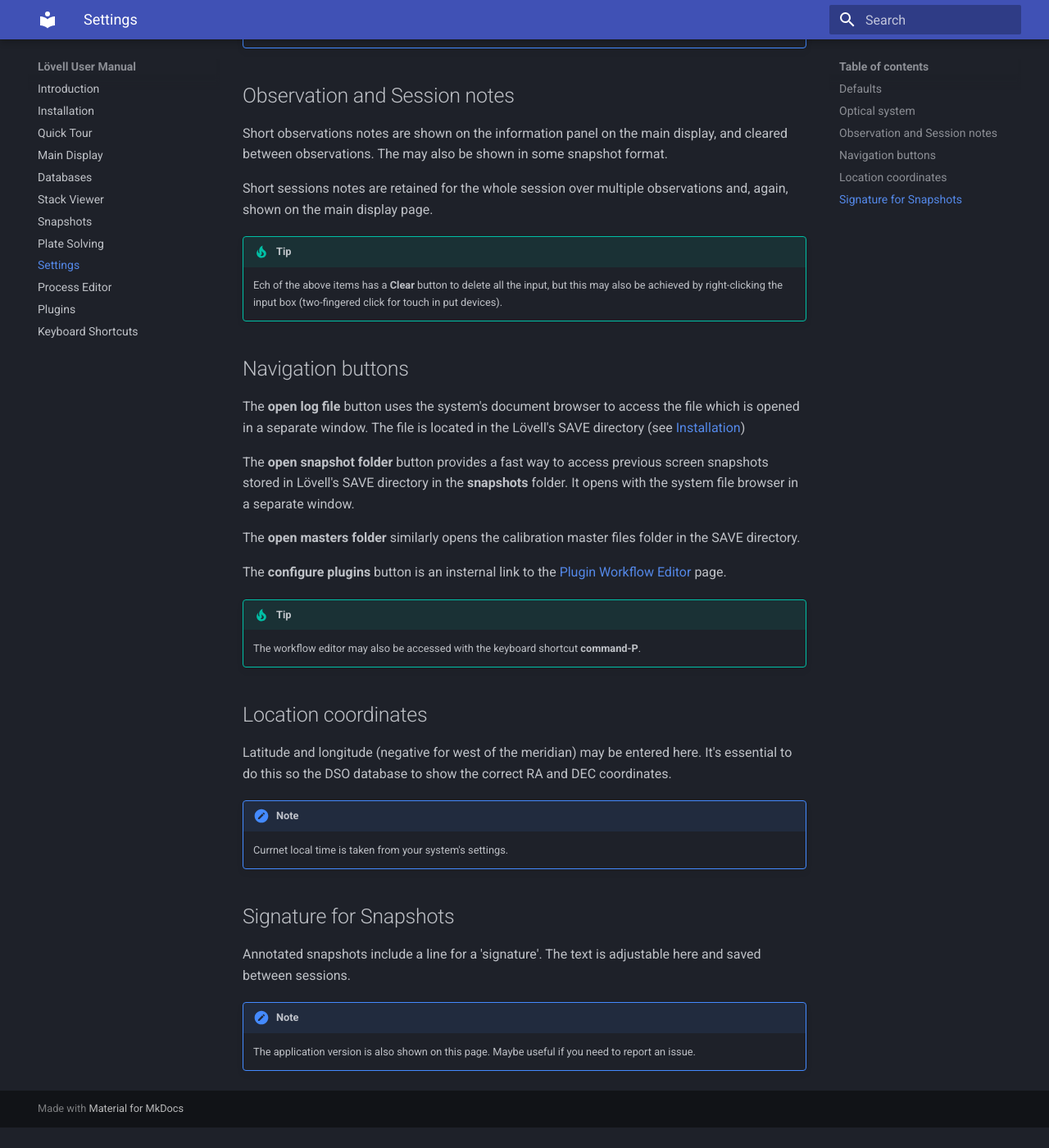
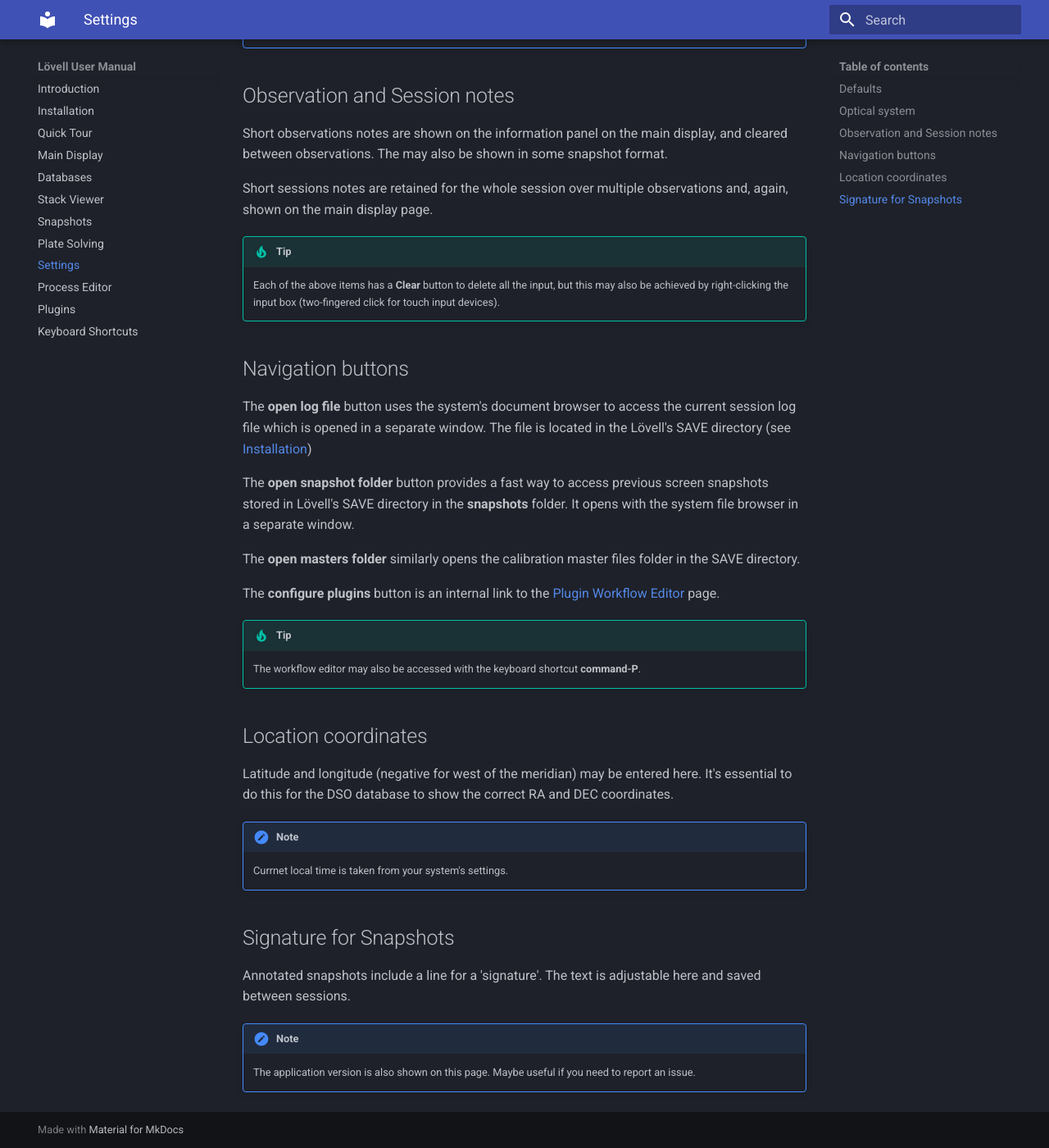
Before and after one commit to akbooer/Lovell, an MkDocs documentation site: the page built from docs/settings.md, in a window 1280 px wide and 1400 px high, scrolled down 1093 px. Shown: the whole window at 82% size. Built offline with MkDocs 1.6.1 and Material for MkDocs 9.7.7, drawn with Linux system fonts in a browser that asks for light colours; before the commit the page ends 2468 px from its top, so only the background shows below that; some of the changed text lies outside the part shown.

```diff
--- a/docs/settings.md
+++ b/docs/settings.md
@@ -22,24 +22,24 @@ Short observations notes are shown on the information panel on the main display,
 Short sessions notes are retained for the whole session over multiple observations and, again, shown on the main display page.
 
 !!! tip
-    Ech of the above items has a **Clear** button to delete all the input, but this may also be achieved by right-clicking the input box (two-fingered click for touch in put devices).
+    Each of the above items has a **Clear** button to delete all the input, but this may also be achieved by right-clicking the input box (two-fingered click for touch input devices).
 
 ## Navigation buttons
 
-The **open log file** button uses the system's document browser to access the file which is opened in a separate window.  The file is located in the Lövell's SAVE directory (see [Installation](installation.md))
+The **open log file** button uses the system's document browser to access the current session log file which is opened in a separate window.  The file is located in the Lövell's SAVE directory (see [Installation](installation.md))
 
 The **open snapshot folder** button provides a fast way to access previous screen snapshots stored in Lövell's SAVE directory in the **snapshots** folder.  It opens with the system file browser in a separate window.
 
 The **open masters folder** similarly opens the calibration master files folder in the SAVE directory.
 
-The **configure plugins** button is an insternal link to the [Plugin Workflow Editor](workflows.md) page.
+The **configure plugins** button is an internal link to the [Plugin Workflow Editor](workflows.md) page.
 
 !!! tip
     The workflow editor may also be accessed with the keyboard shortcut **command-P**.
 
 ##Location coordinates
 
-Latitude and longitude (negative for west of the meridian) may be entered here.  It's essential to do this so the DSO database to show the correct RA and DEC coordinates.
+Latitude and longitude (negative for west of the meridian) may be entered here.  It's essential to do this for the DSO database to show the correct RA and DEC coordinates.
 
 !!! note
     Currnet local time is taken from your system's settings.
```
Also changed, not shown: other parts of docs/settings.md (+1 -1 lines), 4 other files.
